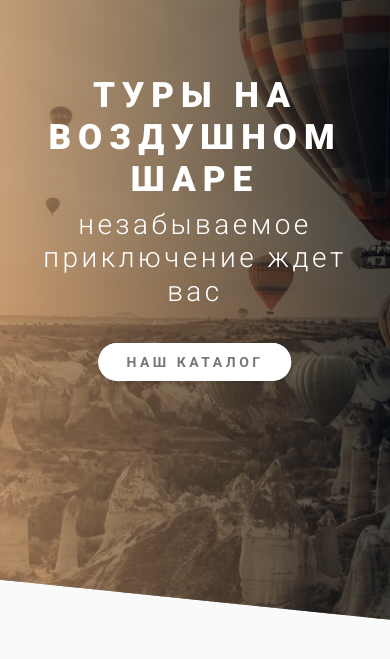
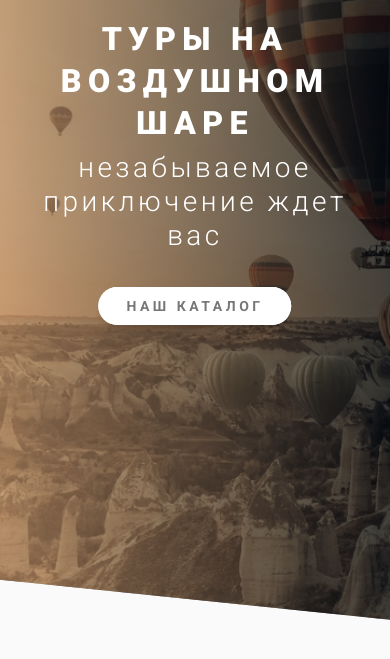
Before and after one commit to Vladislav-Safronov/Balloons-tours, a plain HTML site: page index.html in a window 390 px wide. Shown: the part 182-841 px from the top of the page. Drawn offline with Linux system fonts and the light colour scheme.

Commit message:
Adaptive correction

```diff
--- a/sass/layout/_header.sass
+++ b/sass/layout/_header.sass
@@ -3,10 +3,13 @@
     height: 95vh
     background: linear-gradient(90deg, rgba($color-light-brown, 0.7) 0.03%, rgba($color-black, 0.7) 99.94%), url(../img/header/main-cover.jpg) center / cover no-repeat
     clip-path: polygon(0 0, 100% 0, 100% 100%, 0 80%)
+    padding: 24rem 0 39rem
     @media (max-width: 1310px)
         clip-path: polygon(0 0, 100% 0, 100% 100%, 0 90%)
     @media (max-width: 880px)
         clip-path: polygon(0 0, 100% 0, 100% 100%, 0 95%)
+    @media (max-width: 758px)
+        padding: 27rem 0 45rem
     &__logo
         position: absolute
         top: 5rem
@@ -18,6 +21,9 @@
         transform: translatex(-50%)
         text-align: center
         width: 85%
+        @media (max-width: 758px)
+            top: 25%
+
 
 .main-title
     color: $color-white
@@ -34,6 +40,9 @@
         animation: titleMove 3s ease-in-out 1s
         backface-visibility: hidden
         animation-fill-mode: backwards
+        @media (max-width: 400px)
+            font-size: 4.6rem
+            letter-spacing: 0.9rem
     &__subtitle
         display: block
         font-weight: 300
```
Also changed, not shown: css/style.css, 1 other file.
